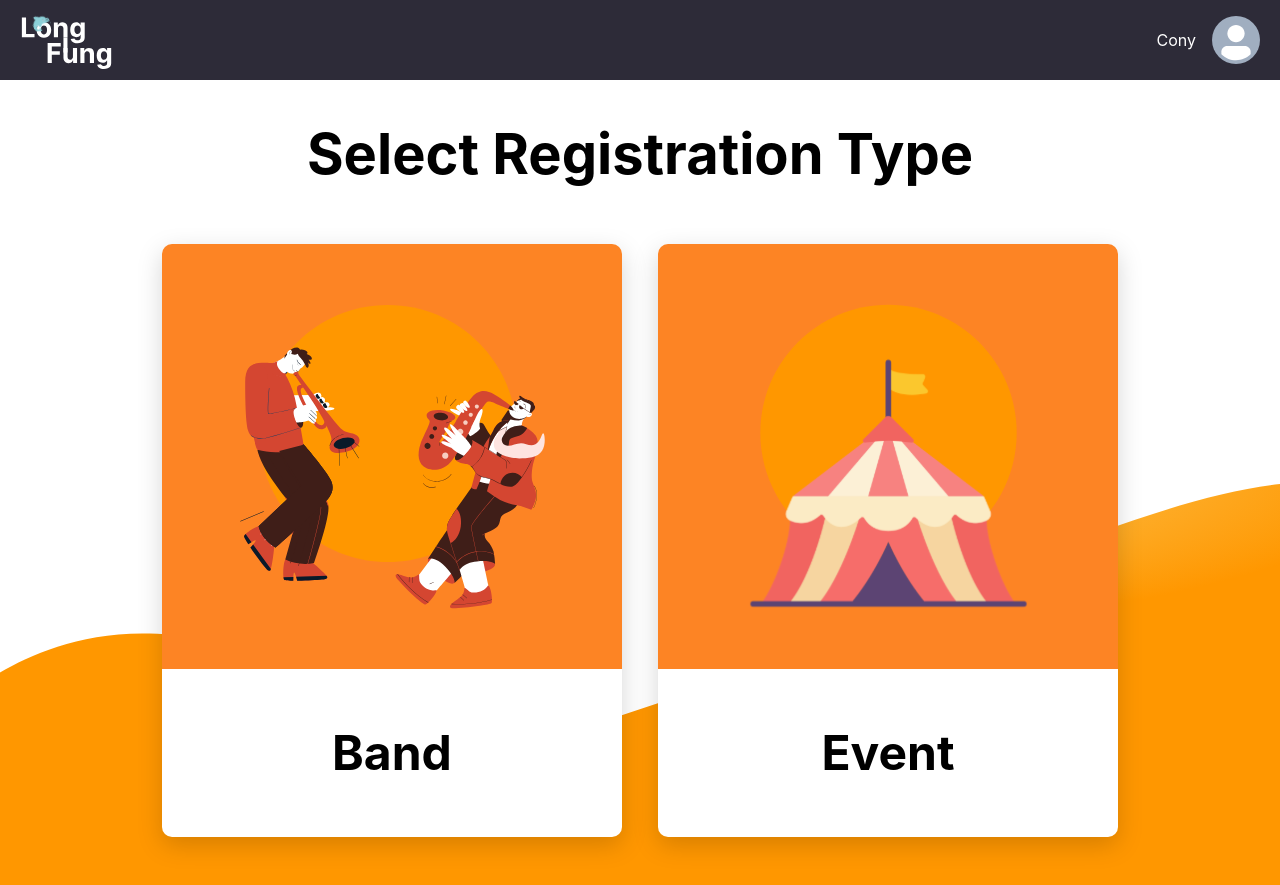
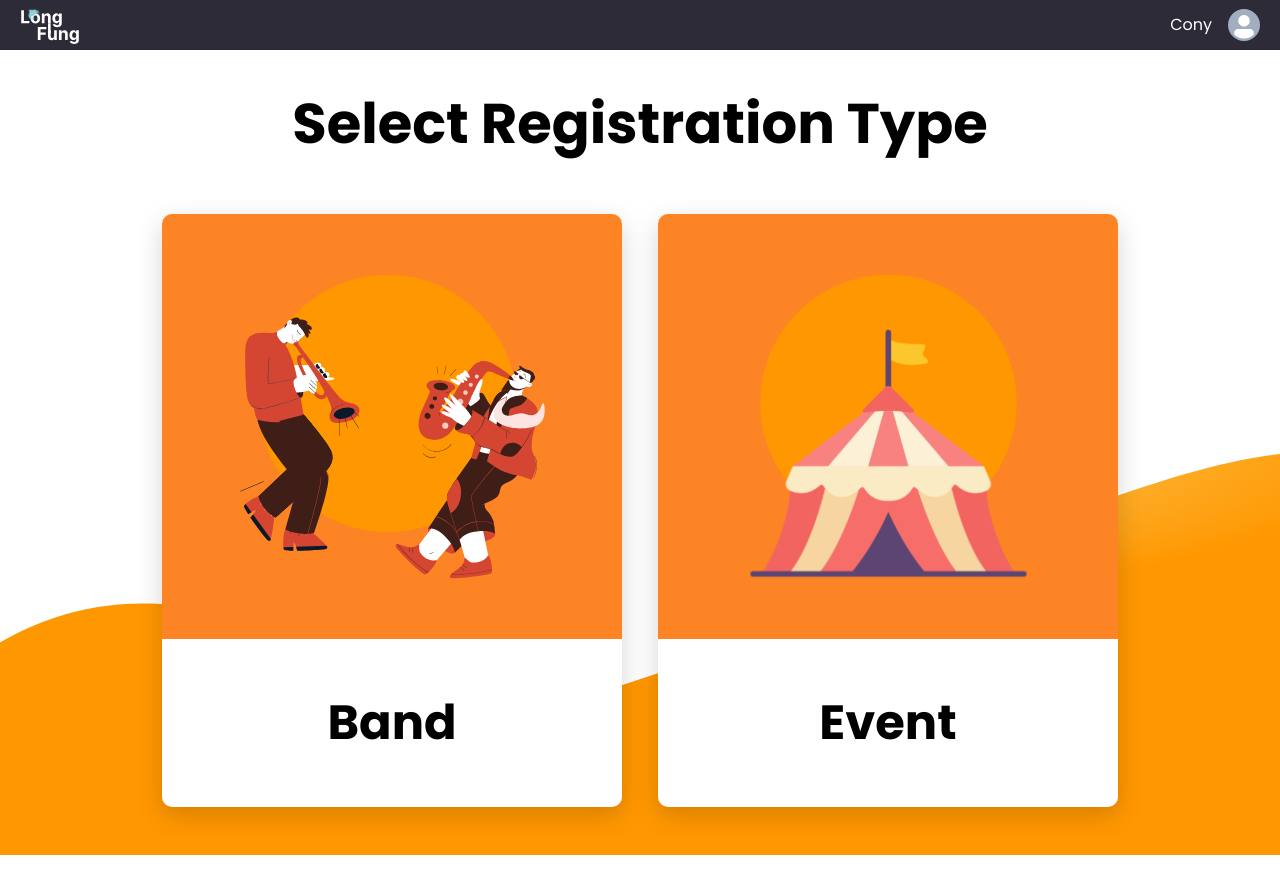
Before and after one commit to patorseing/longfung-linehack-2023, a Next.js app in the folder frontend/: page /registration in a window 1280 px wide. After the commit the page ends 855 px from the top, so only its background shows below. Built offline with nearby package versions, Linux system fonts and the light colour scheme.

Commit message:
chore: set up layout

```diff
--- a/frontend/components/layouts/PlatformLayout.tsx
+++ b/frontend/components/layouts/PlatformLayout.tsx
@@ -1,12 +1,12 @@
 import { Avatar, Box, Flex, HStack, Image, Text } from "@chakra-ui/react"
 
-type PlatformLayoutProps = {
-  children: React.ReactNode
-  mobileBg: string
+export type PlatformLayoutProps = {
+  // children: React.ReactNode
+  mobileBg?: string
   desktopBg: string
 }
 
-export const PlatformLayout = (props: PlatformLayoutProps) => {
+export const PlatformLayout = (props: React.PropsWithChildren<PlatformLayoutProps>) => {
   const { children, mobileBg, desktopBg } = props
   return (
     <Box>
@@ -16,23 +16,23 @@ export const PlatformLayout = (props: PlatformLayoutProps) => {
           color: "white",
           px: 5,
           py: 4,
-          h: "80px",
+          h: "50px",
           alignItems: "center",
           justifyContent: "space-between",
         }}
       >
-        <Image src="/images/logo.svg" w="93px" />
+        <Image src="/images/logo.svg" w="60px" />
         <HStack spacing="4">
           <Text>Cony</Text>
-          <Avatar />
+          <Avatar size='sm'/>
         </HStack>
       </Flex>
       <Box
         sx={{
           display: "flex",
-          minH: `calc(100vh - 80px)`,
+          minH: `calc(100vh - 50px)`,
           pb: 12,
-          bg: { base: mobileBg, md: desktopBg },
+          bg: { base: mobileBg?? desktopBg, md: desktopBg },
           bgSize: { base: "cover", md: "cover" },
           bgRepeat: { base: "no-repeat", md: "no-repeat" },
         }}
--- a/frontend/features/registration/pages/SelectTypePage.tsx
+++ b/frontend/features/registration/pages/SelectTypePage.tsx
@@ -2,15 +2,10 @@ import Link from "next/link"
 import { Box, Center, Flex, Image, SimpleGrid, Text } from "@chakra-ui/react"
 
 import { REGISTER_CARD_DATA } from "../constants"
-
 import { PlatformLayout } from "@/components/layouts"
 
 const SelectTypePage = () => {
   return (
-    <PlatformLayout
-      mobileBg="url(/images/bg/mobile.svg)"
-      desktopBg="url(/images/bg/desktop.svg)"
-    >
       <Flex
         sx={{
           color: { base: "white", md: "black" },
@@ -70,8 +65,9 @@ const SelectTypePage = () => {
           ))}
         </SimpleGrid>
       </Flex>
-    </PlatformLayout>
+
   )
 }
 
+SelectTypePage.LayoutProps = { mobileBg:"url(/images/bg/mobile.svg)",desktopBg:"url(/images/bg/desktop.svg)"}
 export default SelectTypePage
--- a/frontend/lib/theme/index.tsx
+++ b/frontend/lib/theme/index.tsx
@@ -3,7 +3,13 @@ import { ChakraProvider, extendTheme } from "@chakra-ui/react"
 import colors from "./color"
 import breakpoints from "./breakpoints"
 
+const fonts = {
+  body: 'Poppins',
+  heading: 'Poppins',
+}
+
 const overideTheme = extendTheme({
+  fonts,
   colors,
   breakpoints,
 })
--- a/frontend/pages/_app.tsx
+++ b/frontend/pages/_app.tsx
@@ -1,12 +1,32 @@
 import "@/styles/globals.css"
 import type { AppProps } from "next/app"
+import { ThemeProvider } from "@/lib/theme"
+import { NextPage } from "next"
+import { PlatformLayout, PlatformLayoutProps } from "@/components/layouts"
 
-import { ThemeProvider } from "@/lib/theme"
+export type PageWithLayout<T = {}> = NextPage & {
+  Layout?: (props: React.PropsWithChildren< PlatformLayoutProps>) => JSX.Element
+  LayoutProps?: PlatformLayoutProps
+}
 
-export default function App({ Component, pageProps }: AppProps) {
+type AppPropsWithLayout = AppProps & {
+  Component: PageWithLayout
+}
+
+export default function App({ Component, pageProps }: AppPropsWithLayout) {
+  const Layout = Component.Layout ?? PlatformLayout
+  const desktopBg = Component.LayoutProps?.desktopBg ?? "url(/images/bg/desktop-top.svg)"
+  const mobileBg = Component.LayoutProps?.mobileBg ?? "url(/images/bg/mobile-top.svg)"
+
   return (
     <ThemeProvider>
-      <Component {...pageProps} />
+      <Layout
+       desktopBg={desktopBg}
+       mobileBg={mobileBg}
+       {...Component.LayoutProps}>
+          <Component {...pageProps} />
+      </Layout>
+
     </ThemeProvider>
   )
 }
--- a/frontend/pages/_document.tsx
+++ b/frontend/pages/_document.tsx
@@ -3,7 +3,13 @@ import { Html, Head, Main, NextScript } from 'next/document'
 export default function Document() {
   return (
     <Html lang="en">
-      <Head />
+      <Head >
+      <link rel='preconnect' href='https://fonts.googleapis.com' />
+        <link
+          href='https://fonts.googleapis.com/css2?family=Poppins:ital,wght@0,300;0,400;0,700;1,300;1,400;1,700&display=swap'
+          rel='stylesheet'
+        />
+      </Head>
       <body>
         <Main />
         <NextScript />
--- /dev/null
+++ b/frontend/pages/registration/band.tsx
@@ -0,0 +1 @@
+export { default } from "@/features/registration/pages/BandRegister"
```
Also changed, not shown: frontend/features/registration/pages/BandRegister/index.tsx (added, +10 -0 lines).
